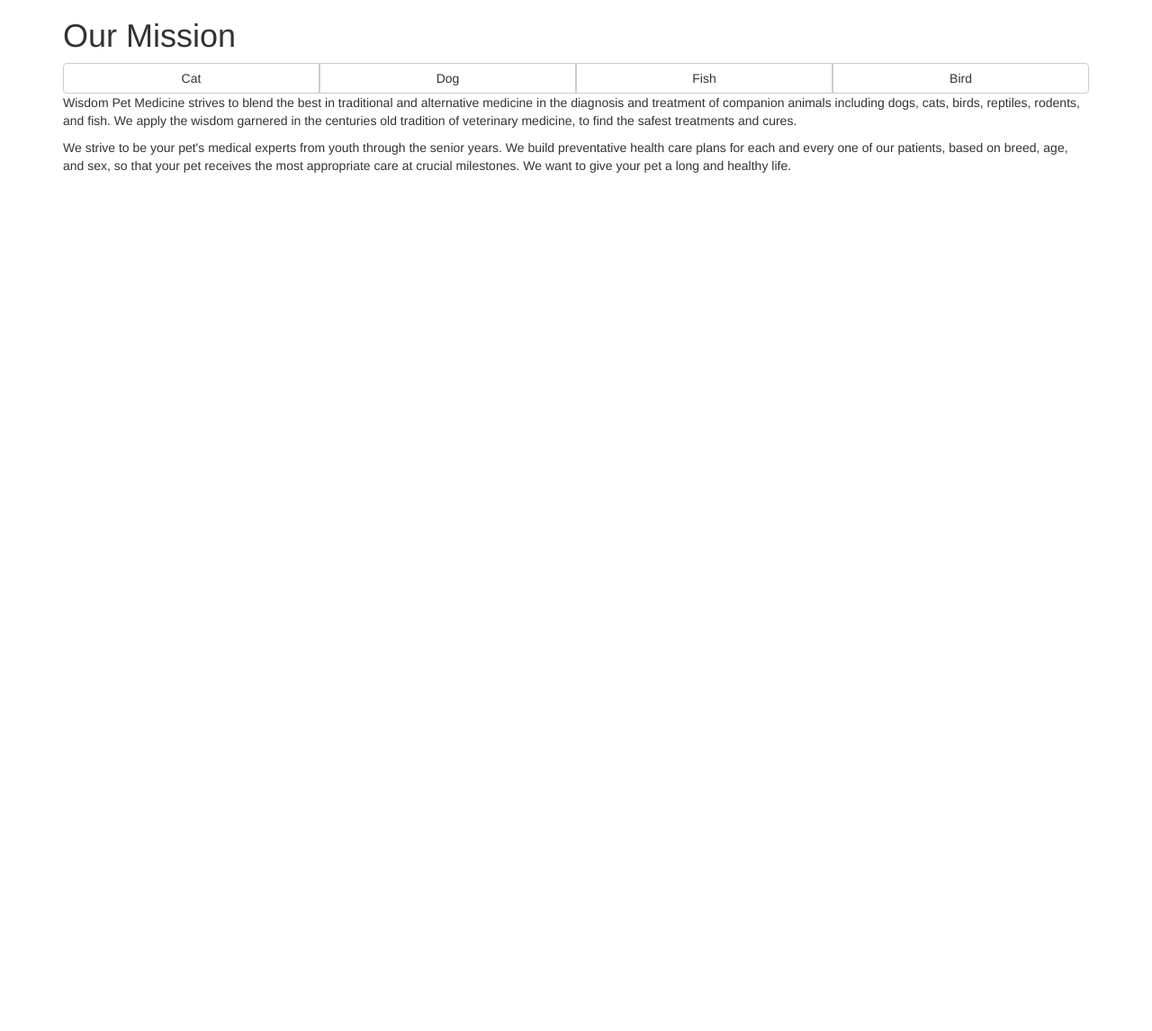
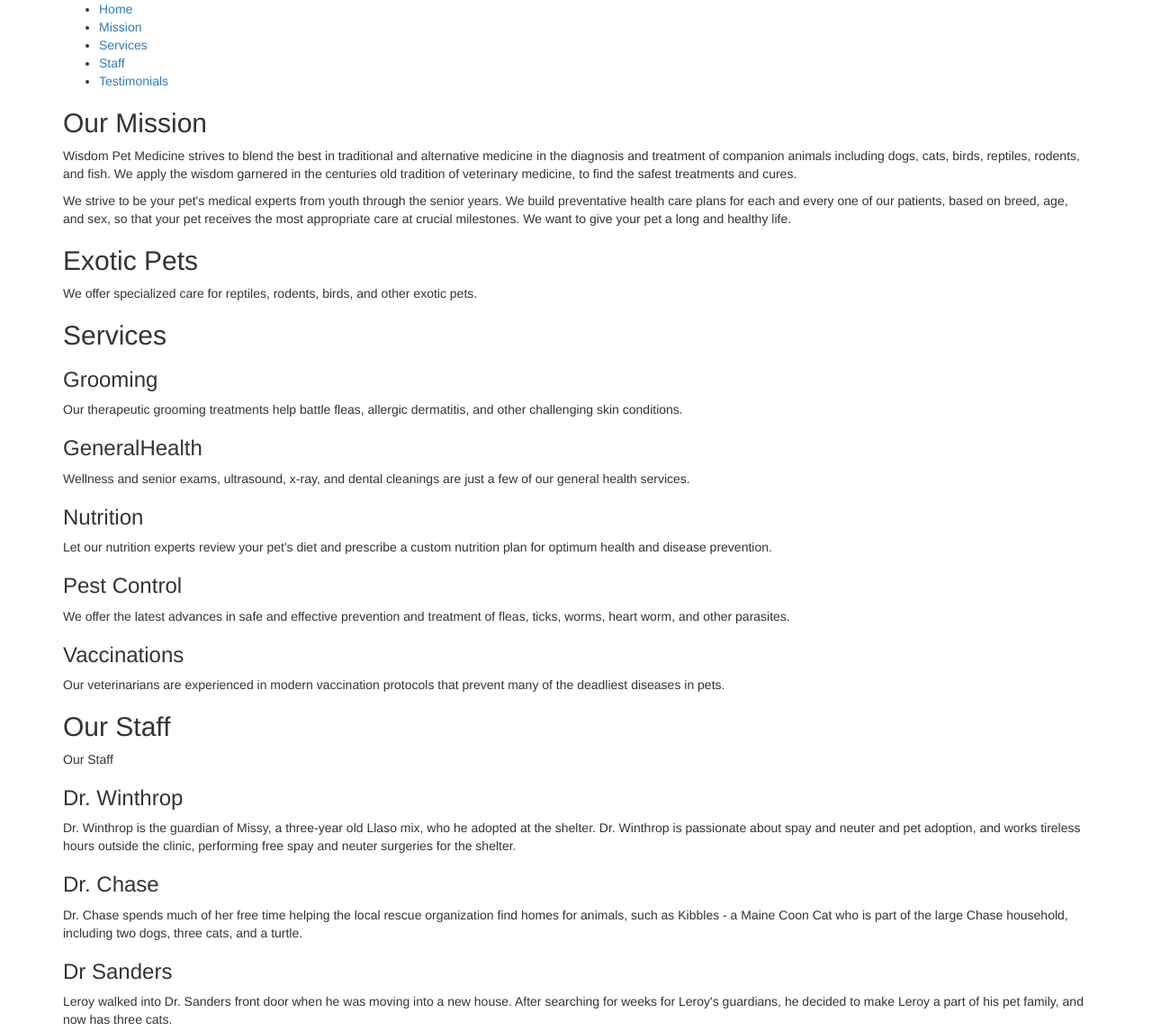
Before and after one commit to planetoftheweb/bootstrap, a website: page builds/bootstrap/index.html in a window 1280 px wide. Shown: the whole page at 90% size. Before the commit the page ends 800 px from the top, so only its background shows below. Drawn offline with Linux system fonts and the light colour scheme.

Commit message:
06_03b Nav Component

```diff
--- a/builds/bootstrap/index.html
+++ b/builds/bootstrap/index.html
@@ -14,35 +14,51 @@
   <div class="row">
     <section class="col-xs-12">
 
-<h1>Our Mission</h1>
+  <ul>
+    <li><a href="#">Home</a></li>
+    <li><a href="#">Mission</a></li>
+    <li><a href="#">Services</a></li>
+    <li><a href="#">Staff</a></li>
+    <li><a href="#">Testimonials</a></li>
+  </ul>
 
-<div class="btn-group btn-group-justified"
-  role="group" aria-label="...">
-  <div class="btn-group" role="group">
-    <button type="button"
-      class="btn btn-default">Cat</button>
-  </div>
-  <div class="btn-group" role="group">
-    <button type="button"
-      class="btn btn-default">Dog</button>
-  </div>
-  <div class="btn-group" role="group">
-    <button type="button"
-      class="btn btn-default">Fish</button>
-  </div>
-  <div class="btn-group" role="group">
-    <button type="button"
-      class="btn btn-default">Bird</button>
-  </div>
-</div>
+<h2>Our Mission</h2>
 
+<p>Wisdom Pet Medicine strives to blend the best in traditional and alternative medicine in the diagnosis and treatment of companion animals including dogs, cats, birds, reptiles, rodents, and fish. We apply the wisdom garnered in the centuries old tradition of veterinary medicine, to find the safest treatments and cures.</p>
 
+<p>We strive to be your pet's medical experts from youth through the senior years. We build preventative health care plans for each and every one of our patients, based on breed, age, and sex, so that your pet receives the most appropriate care at crucial milestones. We want to give your pet a long and healthy life.</p>
 
-<p>Wisdom Pet Medicine strives to blend the best in traditional and alternative medicine in the diagnosis and treatment of companion animals including dogs, cats, birds, reptiles, rodents, and fish. We apply the wisdom garnered in the centuries old tradition of veterinary medicine, to find the safest treatments and cures.
-</p>
+<h2>Exotic Pets</h2>
+<p>We offer specialized care for reptiles, rodents, birds, and other exotic pets.</p>
 
-<p>We strive to be your pet's medical experts from youth through the senior years. We build preventative health care plans for each and every one of our patients, based on breed, age, and sex, so that your pet receives the most appropriate care at crucial milestones. We want to give your pet a long and healthy life.
-</p>
+<h2>Services</h2>
+
+<h3>Grooming</h3>
+<p>Our therapeutic grooming treatments help battle fleas, allergic dermatitis, and other challenging skin conditions.</p>
+
+<h3>GeneralHealth</h3>
+<p>Wellness and senior exams, ultrasound, x-ray, and dental cleanings are just a few of our general health services.</p>
+
+<h3>Nutrition</h3>
+<p>Let our nutrition experts review your pet's diet and prescribe a custom nutrition plan for optimum health and disease prevention.</p>
+
+<h3>Pest Control</h3>
+<p>We offer the latest advances in safe and effective prevention and treatment of fleas, ticks, worms, heart worm, and other parasites.</p>
+
+<h3>Vaccinations</h3>
+<p>Our veterinarians are experienced in modern vaccination protocols that prevent many of the deadliest diseases in pets.</p>
+
+<h2>Our Staff</h2>
+Our Staff
+
+<h3>Dr. Winthrop</h3>
+<p>Dr. Winthrop is the guardian of Missy, a three-year old Llaso mix, who he adopted at the shelter. Dr. Winthrop is passionate about spay and neuter and pet adoption, and works tireless hours outside the clinic, performing free spay and neuter surgeries for the shelter.</p>
+
+<h3>Dr. Chase</h3>
+<p>Dr. Chase spends much of her free time helping the local rescue organization find homes for animals, such as Kibbles - a Maine Coon Cat who is part of the large Chase household, including two dogs, three cats, and a turtle.</p>
+
+<h3>Dr Sanders</h3>
+<p>Leroy walked into Dr. Sanders front door when he was moving into a new house. After searching for weeks for Leroy's guardians, he decided to make Leroy a part of his pet family, and now has three cats.</p>
 
     </section>
   </div><!-- row -->
```
